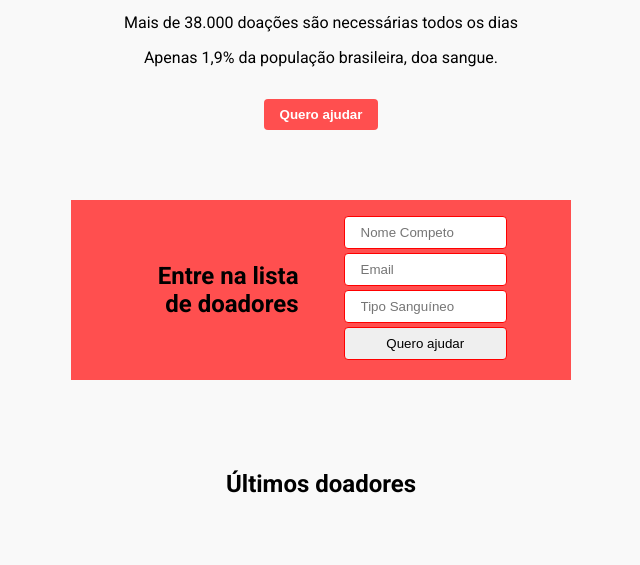
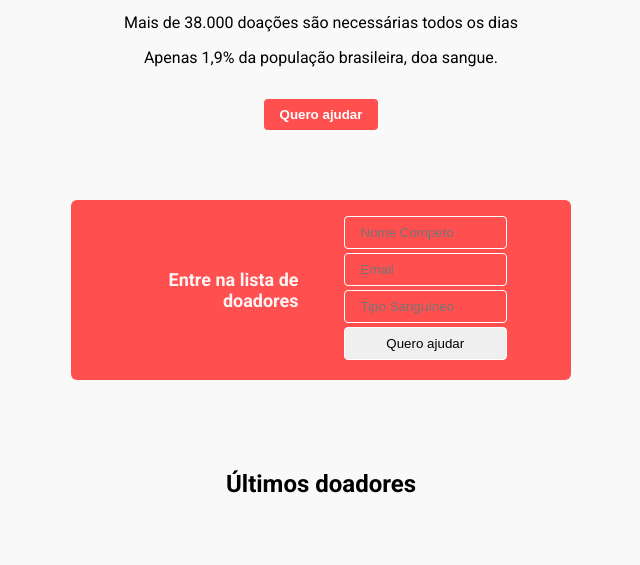
Before and after one commit to allmeida/MaratonaDev, a plain HTML site: page index.html in a window 1280 px wide. Shown: the part 199-764 px from the top of the page, without its empty margins (319-959 px from the left). Drawn offline with Linux system fonts and the light colour scheme.

Commit message:
aplicando tranparencia no input

```diff
--- a/style.css
+++ b/style.css
@@ -40,6 +40,8 @@ header h1, main h2 {
 }
 .form h2 {
     text-align: right;
+    color: #ffffffee; /* aplica transparencia na cor de fundo do form */
+    font-size: 18px;
 }
 
 /*
@@ -91,6 +93,8 @@ section.form {
     background-color: #ff4f4f;      /* cor do formulario */
 
     padding: 16px 64px;
+
+    border-radius: 6px;               /* bordas arredondadas na caixa do form */
 }
 
 form input, /* cascata */
@@ -99,7 +103,11 @@ form button {
     margin-bottom: 4px;         /* espaçamento entre os inputs */
     padding: 8px 16px;          /* define tamanho em cima e em baixo */
     border-radius: 4px;         /* define uma borda arredondada no input */
-    border: 1px red solid;    /* define a largura da linha e cor da borda */
+    border: 1px white solid;    /* define a largura da linha e cor da borda */
+}
+
+form input {
+    background-color: transparent;
 }
 
 /* MAIN */
```
